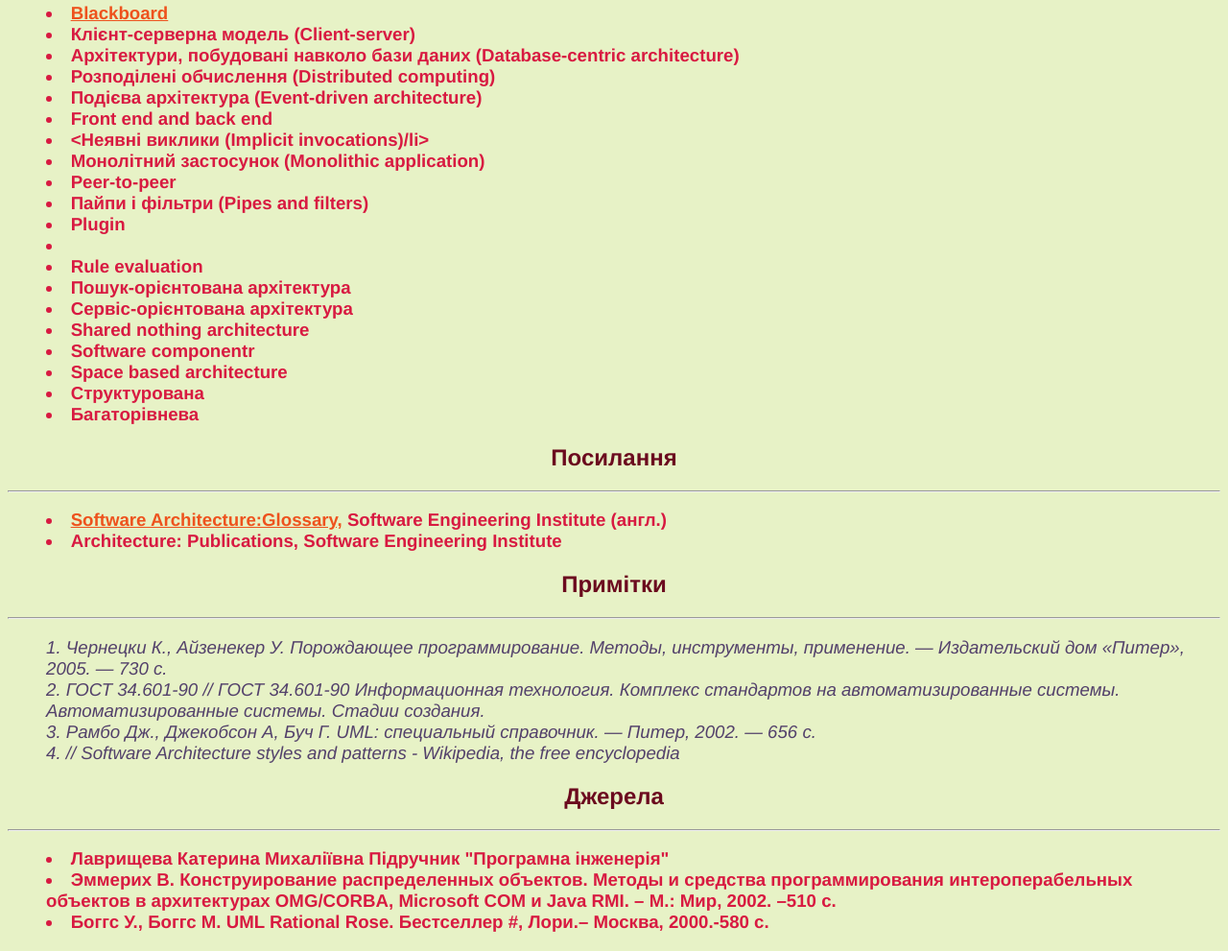
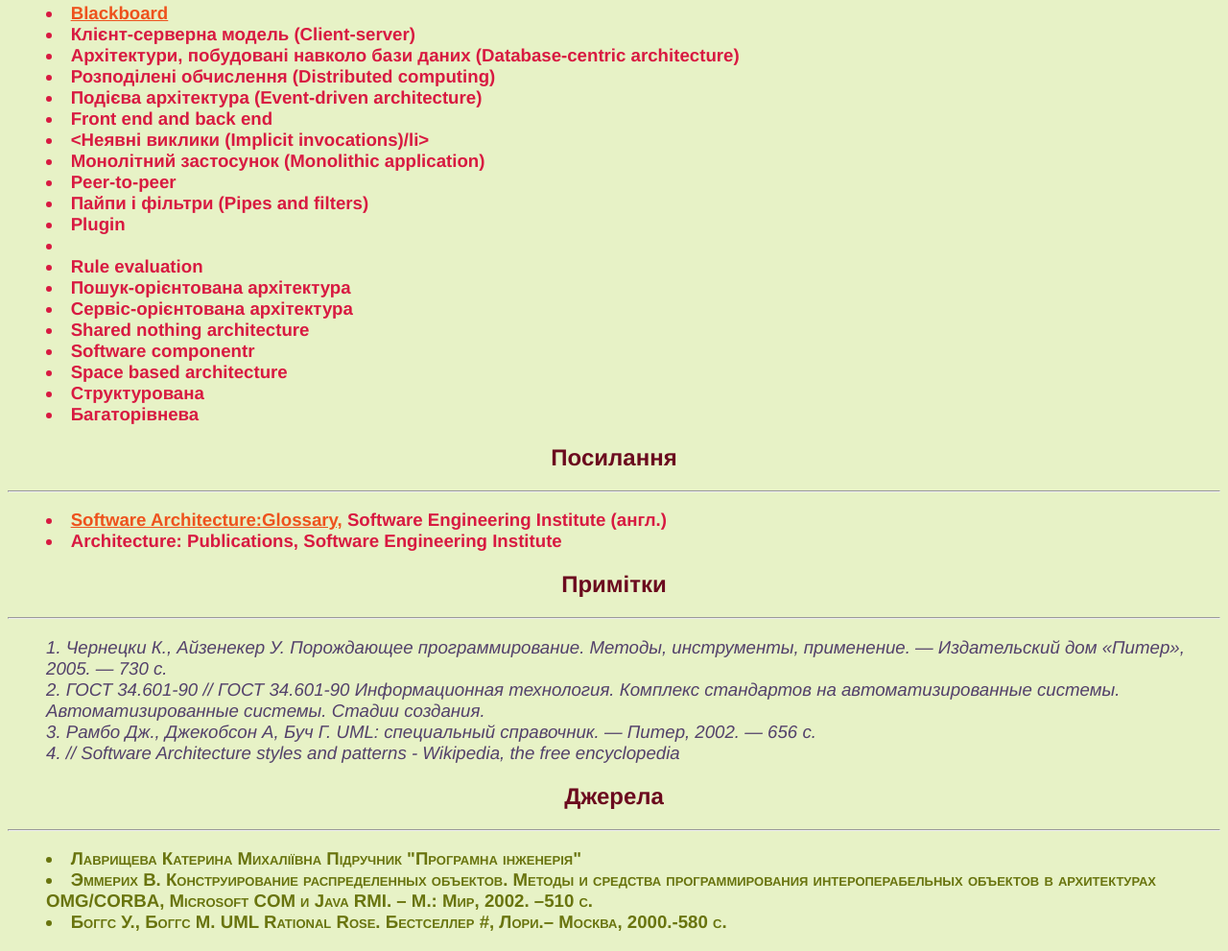
Before and after one commit to DFN11/css_lab, a plain HTML site: page index.html in a window 1280 px wide. Shown: the part 3527-4518 px from the top of the page at 96% size. Drawn offline with Linux system fonts and the light colour scheme.

Commit message:
add class-source

```diff
--- a/index.html
+++ b/index.html
@@ -103,7 +103,7 @@
 
 <h2 id="7">Джерела</h2>
 <hr>
-<ul>
+<ul class="source">
 	<li>Лаврищева Катерина Михаліївна Підручник "Програмна інженерія"</li>
 	<li>Эммерих В. Конструирование распределенных объектов. Методы и средства программирования интероперабельных объектов в архитектурах OMG/CORBA, Microsoft COM и Java RMI. – М.: Мир, 2002. –510 с.</li>
 	<li>Боггс У., Боггс М. UML Rational Rose. Бестселлер #, Лори.– Москва, 2000.-580 с.</li>
--- a/style.css
+++ b/style.css
@@ -52,3 +52,7 @@ p:first-letter{
     font-style: bolder;
     color: #A51883;
 }
+.source {
+	font-variant: small-caps;
+	color:#69740E;
+}
```
